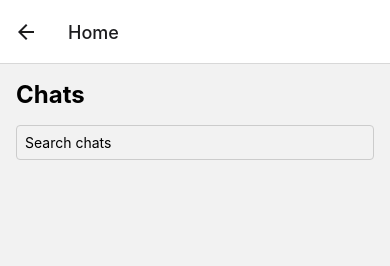
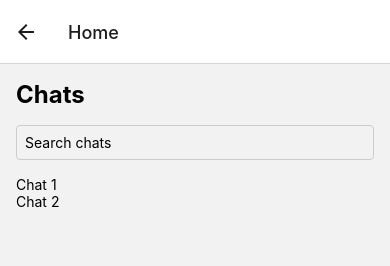
Before and after one commit to FluffyClaws/simple-chat-app, a React Native app: screen /Home in a window 390 px wide. Shown: the top 266 px of the page. Built offline with nearby package versions, Linux system fonts and the light colour scheme.

Commit message:
update delete logic

```diff
--- a/src/core/chat/chatSlice.ts
+++ b/src/core/chat/chatSlice.ts
@@ -1,4 +1,5 @@
 import { createSlice, nanoid, PayloadAction } from "@reduxjs/toolkit";
+import { mockChats } from "../../utils/mockData";
 
 export interface ChatState {
   chats: Chat[];
@@ -20,7 +21,7 @@ export interface Message {
 }
 
 const initialState: ChatState = {
-  chats: [],
+  chats: mockChats,
   currentChat: {
     id: "",
     name: "",
@@ -68,11 +69,14 @@ const chatSlice = createSlice({
 
     deleteChat: (state, action: PayloadAction<string>) => {
       const currentUserId = "currentUserId";
-      state.chats = state.chats.filter(
-        (chat) => chat.createdBy !== currentUserId || chat.id !== action.payload
-      );
-      if (state.currentChat?.id === action.payload) {
-        state.currentChat = null;
+      const chat = state.chats.find((chat) => chat.id === action.payload);
+      if (chat && chat.createdBy === currentUserId) {
+        state.chats = state.chats.filter((chat) => chat.id !== action.payload);
+        if (state.currentChat?.id === action.payload) {
+          state.currentChat = null;
+        }
+      } else {
+        alert("You can only delete chats created by you");
       }
     },
   },
--- a/src/static/Home/Home.tsx
+++ b/src/static/Home/Home.tsx
@@ -57,7 +57,12 @@ const Home = ({ navigation }: { navigation: HomeNavigationProp }) => {
 
   const handleDeleteChat = () => {
     if (chatToDelete) {
-      dispatch(deleteChat(chatToDelete));
+      const chat = chats.find((chat) => chat.id === chatToDelete);
+      if (chat && chat.createdBy === currentUserId) {
+        dispatch(deleteChat(chatToDelete));
+      } else {
+        alert("You can only delete chats created by you");
+      }
       setModalVisible(false);
       setChatToDelete(null);
     }
--- /dev/null
+++ b/src/utils/mockData.ts
@@ -0,0 +1,36 @@
+import { Chat } from "../core/chat/chatSlice";
+
+export const mockChats: Chat[] = [
+  {
+    id: "1",
+    name: "Chat 1",
+    messages: [
+      {
+        id: "1",
+        text: "Hello, this is the first message in Chat 1.",
+        sender: "user",
+        timestamp: 1685714000000,
+      },
+      {
+        id: "2",
+        text: "Hi there, this is a simulated message in Chat 1.",
+        sender: "otherUser",
+        timestamp: 1685717600000,
+      },
+    ],
+    createdBy: "otherUserId",
+  },
+  {
+    id: "2",
+    name: "Chat 2",
+    messages: [
+      {
+        id: "3",
+        text: "This is the first message in Chat 2.",
+        sender: "user",
+        timestamp: 1685804400000,
+      },
+    ],
+    createdBy: "otherUserId",
+  },
+];
```
